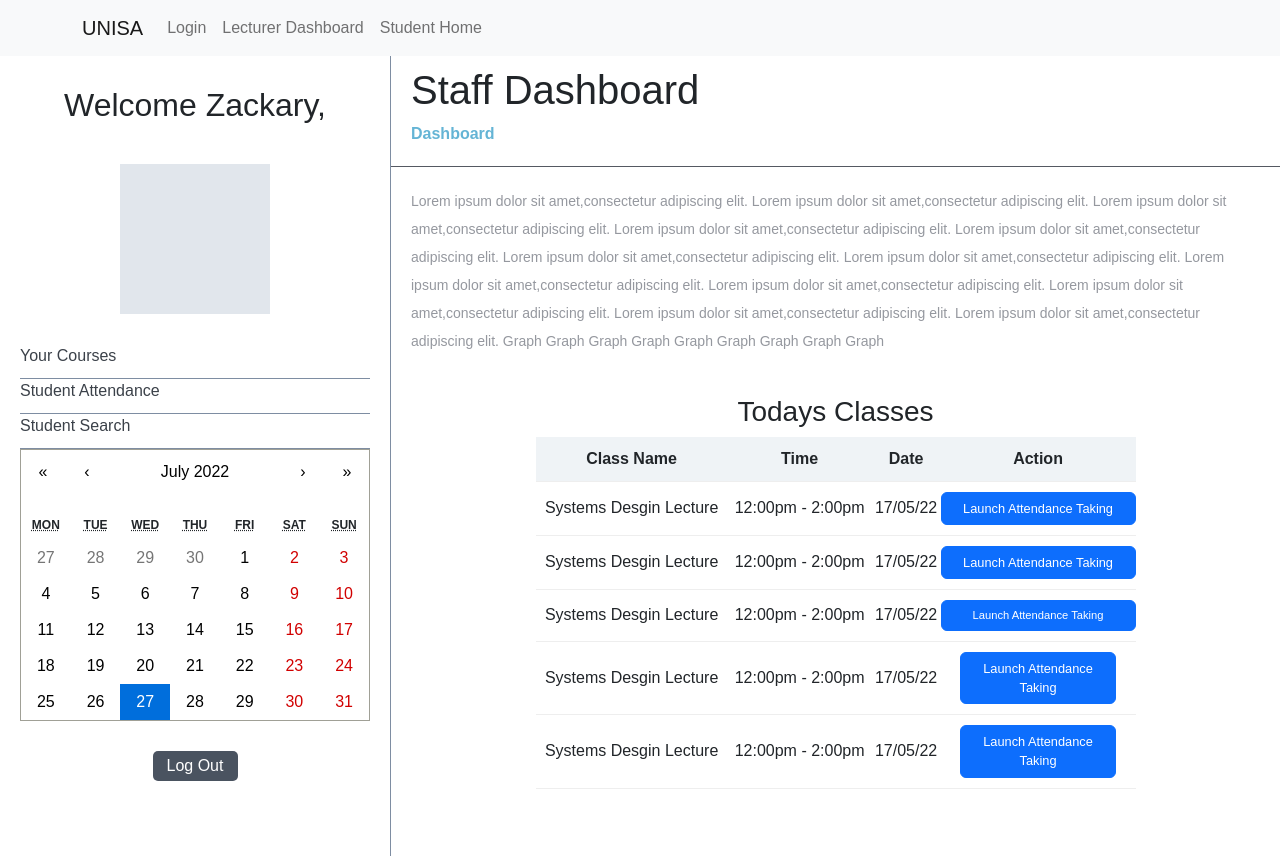
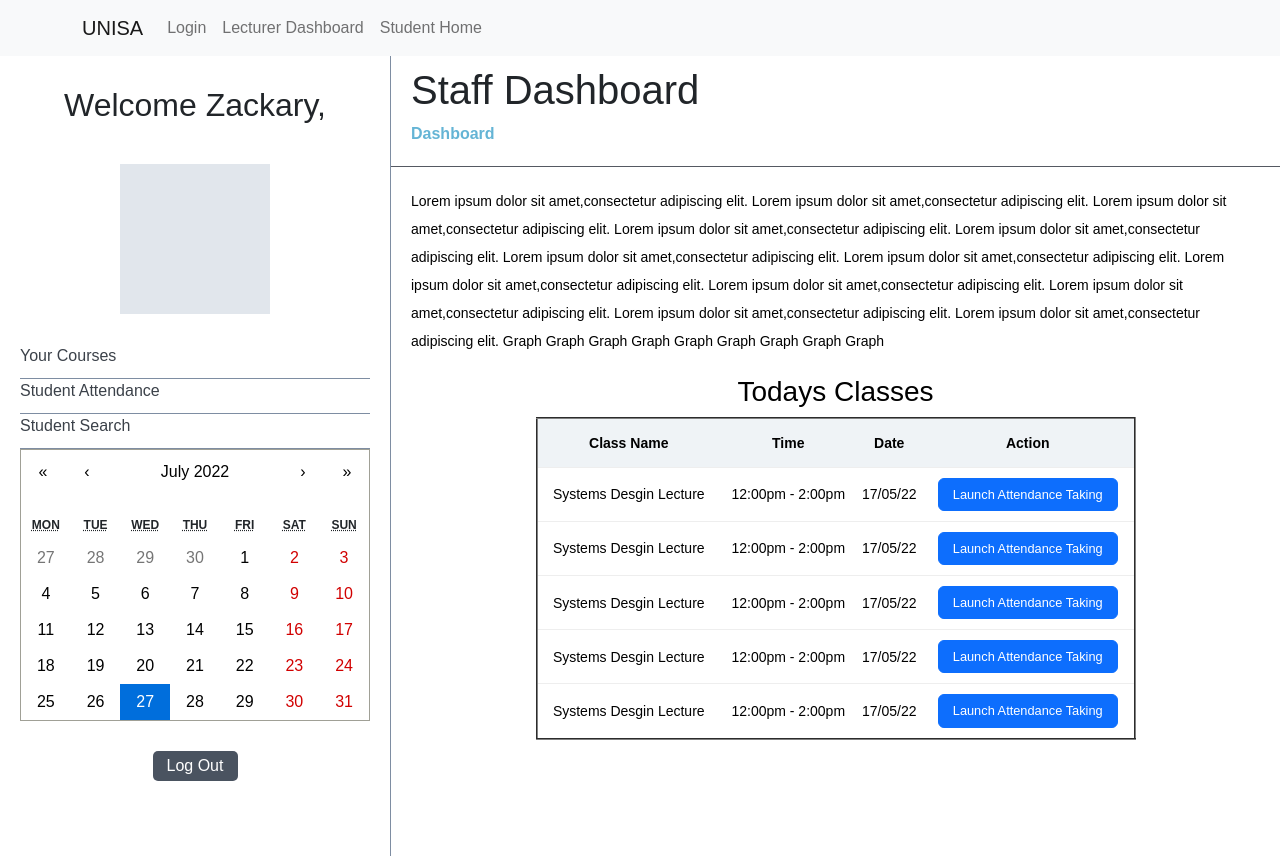
Before and after one commit to MunyaradziMagura/Student-Attendance-System, a React (Create React App) app in the folder client/student-attendence-system/: page /LecturerDashboard in a window 1280 px wide. Built offline with nearby package versions, Linux system fonts and the light colour scheme.

Commit message:
(S3-257) Completed
(S3-257) - Implemented the Switch component for Lecture Dashboard -Completed 100%

```diff
--- a/client/student-attendence-system/src/components/pc/Dashboard.jsx
+++ b/client/student-attendence-system/src/components/pc/Dashboard.jsx
@@ -4,12 +4,34 @@ import "react-calendar/dist/Calendar.css";
 import Calendar from "react-calendar";
 import Button from "react-bootstrap/Button";
 import AttendanceTakingPopUp from "./AttendanceTakingPopUp";
+import YourCourse from "./YourCourse";
+import StudentSearchProfile from "./StudentSearchProfile";
+import YourCourseScreen from "./YourCourseScreen";
+import Home from "./Home";
 export default function Dashboard() {
 
   var exampleData = { firstName: "Zackary", lastName: "Anderson" };
   const [value, onChange] = useState(new Date());
   // take attendance
-  const [takeAttendance, setTakeAttendance] = React.useState(false);
+
+  const [page, setPage] = React.useState();
+  let pageComponent;
+
+  // which page has been selected
+  switch (page) {
+    case "YourCourse":
+      pageComponent = <YourCourse />;
+      break;
+    case "StudentAttendance":
+      pageComponent = <></>
+      break;
+    case "StudentSearch":
+      pageComponent = <></>;
+      break;
+
+    default:
+      pageComponent = <Home />;
+  }
 
   return (
     <div className={sty.box}>
@@ -19,9 +41,9 @@ export default function Dashboard() {
         </h2>
         <div className={sty.emailBox}></div>
         <div className={sty.navBox}>
-          <div className={sty.navItem}>Your Courses</div>
-          <div className={sty.navItem}>Student Attendance</div>
-          <div className={sty.navItem}>Student Search</div>
+          <div className={sty.navItem} href="#YourCourse" onClick={() => setPage("YourCourse")}>Your Courses</div>
+          <div className={sty.navItem} href="#StudentAttendance" onClick={() => setPage("StudentAttendance")}>Student Attendance</div>
+          <div className={sty.navItem} href="#StudentSearch" onClick={() => setPage("StudentSearch")}>Student Search</div>
           <Calendar onChange={onChange} value={value} />
         </div>
         <div className={sty.btn}>Log Out</div>
@@ -34,113 +56,7 @@ export default function Dashboard() {
         </div>
 
         <div className={sty.rightDesc}>
-          Lorem ipsum dolor sit amet,consectetur adipiscing elit. Lorem ipsum
-          dolor sit amet,consectetur adipiscing elit. Lorem ipsum dolor sit
-          amet,consectetur adipiscing elit. Lorem ipsum dolor sit
-          amet,consectetur adipiscing elit. Lorem ipsum dolor sit
-          amet,consectetur adipiscing elit. Lorem ipsum dolor sit
-          amet,consectetur adipiscing elit. Lorem ipsum dolor sit
-          amet,consectetur adipiscing elit. Lorem ipsum dolor sit
-          amet,consectetur adipiscing elit. Lorem ipsum dolor sit
-          amet,consectetur adipiscing elit. Lorem ipsum dolor sit
-          amet,consectetur adipiscing elit. Lorem ipsum dolor sit
-          amet,consectetur adipiscing elit. Lorem ipsum dolor sit
-          amet,consectetur adipiscing elit. Graph Graph Graph Graph Graph Graph
-          Graph Graph Graph
-        </div>
-
-        <div className={sty.rightTable}>
-          <h3>Todays Classes</h3>
-
-          <table border="0">
-            <thead>
-              <tr>
-                <th>Class Name</th>
-                <th>Time</th>
-                <th>Date</th>
-                <th>Action</th>
-              </tr>
-            </thead>
-            <tbody>
-              <tr>
-                <td>Systems Desgin Lecture</td>
-                <td>12:00pm - 2:00pm</td>
-                <td>17/05/22</td>
-                <td>
-                  {/* <div className={sty.actionBtn}>Allow Access</div> */}
-                  <Button
-                    variant="primary"
-                    style={{ width: "100%", fontSize: "0.8rem" }}
-                    onClick={() => setTakeAttendance(true)}
-                  >
-                    Launch Attendance Taking
-                  </Button>
-                  {/* show popup */}
-                  <AttendanceTakingPopUp
-                    show={takeAttendance}
-                    style={{ width: "100%", fontSize: "0.8rem" }}
-                    onHide={() => setTakeAttendance(false)}
-                  />
-                </td>
-              </tr>
-              <tr>
-                <td>Systems Desgin Lecture</td>
-                <td>12:00pm - 2:00pm</td>
-                <td>17/05/22</td>
-                <td>
-                  <Button
-                    variant="primary"
-                    style={{ width: "100%", fontSize: "0.8rem" }}
-                    onClick={() => setTakeAttendance(true)}
-                  >
-                    Launch Attendance Taking
-                  </Button>
-                </td>
-              </tr>
-              <tr>
-                <td>Systems Desgin Lecture</td>
-                <td>12:00pm - 2:00pm</td>
-                <td>17/05/22</td>
-                <td>
-                  <Button
-                    variant="primary"
-                    style={{ width: "100%", fontSize: "0.7rem" }}
-                    onClick={() => setTakeAttendance(true)}
-                  >
-                    Launch Attendance Taking
-                  </Button>
-                </td>
-              </tr>
-              <tr>
-                <td>Systems Desgin Lecture</td>
-                <td>12:00pm - 2:00pm</td>
-                <td>17/05/22</td>
-                <td>
-                  <Button
-                    variant="primary"
-                    style={{ width: "80%", fontSize: "0.8rem" }}
-                    onClick={() => setTakeAttendance(true)}
-                  >
-                    Launch Attendance Taking
-                  </Button>
-                </td>
-              </tr>
-              <tr>
-                <td>Systems Desgin Lecture</td>
-                <td>12:00pm - 2:00pm</td>
-                <td>17/05/22</td>
-                <td>
-                  <Button
-                    variant="primary"
-                    onClick={() => setTakeAttendance(true)}
-                    style={{ width: "80%", fontSize: "0.8rem" }}
-                  >
-                    Launch Attendance Taking
-                  </Button>
-                </td>
-              </tr>
-            </tbody>
-          </table>
+          {pageComponent}
         </div>
       </div>
     </div>
--- /dev/null
+++ b/client/student-attendence-system/src/components/pc/Home.js
@@ -0,0 +1,118 @@
+import React, { useState, useEffect } from "react";
+import AttendanceTakingPopUp from "./AttendanceTakingPopUp";
+import Button from "react-bootstrap/Button";
+import sty from "../styles/Dashboard.module.css";
+export default function Home(props){
+    const [takeAttendance, setTakeAttendance] = React.useState(false);
+    return(
+        <>
+
+        <div style={{color: "black"}}>Lorem ipsum dolor sit amet,consectetur adipiscing elit. Lorem ipsum
+          dolor sit amet,consectetur adipiscing elit. Lorem ipsum dolor sit
+          amet,consectetur adipiscing elit. Lorem ipsum dolor sit
+          amet,consectetur adipiscing elit. Lorem ipsum dolor sit
+          amet,consectetur adipiscing elit. Lorem ipsum dolor sit
+          amet,consectetur adipiscing elit. Lorem ipsum dolor sit
+          amet,consectetur adipiscing elit. Lorem ipsum dolor sit
+          amet,consectetur adipiscing elit. Lorem ipsum dolor sit
+          amet,consectetur adipiscing elit. Lorem ipsum dolor sit
+          amet,consectetur adipiscing elit. Lorem ipsum dolor sit
+          amet,consectetur adipiscing elit. Lorem ipsum dolor sit
+          amet,consectetur adipiscing elit. Graph Graph Graph Graph Graph Graph
+          Graph Graph Graph</div>
+        <div className={sty.rightTable} style={{color: "black"}}>
+        <h3>Todays Classes</h3>
+
+        <table border="2">
+        <thead>
+            <tr>
+            <th>Class Name</th>
+            <th>Time</th>
+            <th>Date</th>
+            <th>Action</th>
+            </tr>
+        </thead>
+        <tbody>
+            <tr>
+                <td>Systems Desgin Lecture</td>
+                <td>12:00pm - 2:00pm</td>
+                <td>17/05/22</td>
+                <td>
+                    {/* <div className={sty.actionBtn}>Allow Access</div> */}
+                    <Button
+                    variant="primary"
+                    style={{ width: "85%", fontSize: "0.8rem" }}
+                    onClick={() => setTakeAttendance(true)}
+                    >
+                    Launch Attendance Taking
+                    </Button>
+                    {/* show popup */}
+                    <AttendanceTakingPopUp
+                    show={takeAttendance}
+                    style={{ width: "100%", fontSize: "0.8rem" }}
+                    onHide={() => setTakeAttendance(false)}
+                    />
+                </td>
+            </tr>
+            <tr>
+                <td>Systems Desgin Lecture</td>
+                <td>12:00pm - 2:00pm</td>
+                <td>17/05/22</td>
+                <td>
+                    <Button
+                    variant="primary"
+                    style={{ width: "85%", fontSize: "0.8rem" }}
+                    onClick={() => setTakeAttendance(true)}
+                    >
+                    Launch Attendance Taking
+                    </Button>
+                </td>
+            </tr>
+            <tr>
+                <td>Systems Desgin Lecture</td>
+                <td>12:00pm - 2:00pm</td>
+                <td>17/05/22</td>
+                <td>
+                    <Button
+                    variant="primary"
+                    style={{ width: "85%", fontSize: "0.8rem" }}
+                    onClick={() => setTakeAttendance(true)}
+                    >
+                    Launch Attendance Taking
+                    </Button>
+                </td>
+            </tr>
+            <tr>
+                <td>Systems Desgin Lecture</td>
+                <td>12:00pm - 2:00pm</td>
+                <td>17/05/22</td>
+                <td>
+                    <Button
+                    variant="primary"
+                    style={{ width: "85%", fontSize: "0.8rem" }}
+                    onClick={() => setTakeAttendance(true)}
+                    >
+                    Launch Attendance Taking
+                    </Button>
+                </td>
+            </tr>
+            <tr>
+            <td>Systems Desgin Lecture</td>
+            <td>12:00pm - 2:00pm</td>
+            <td>17/05/22</td>
+            <td>
+                <Button
+                variant="primary"
+                onClick={() => setTakeAttendance(true)}
+                style={{ width: "85%", fontSize: "0.8rem" }}
+                >
+                Launch Attendance Taking
+                </Button>
+            </td>
+            </tr>
+        </tbody>
+        </table>
+        </div>
+        </>
+    )
+}
```
